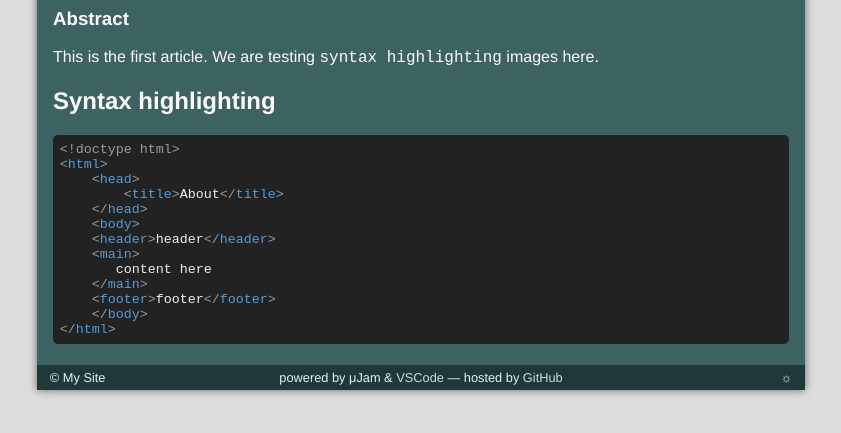
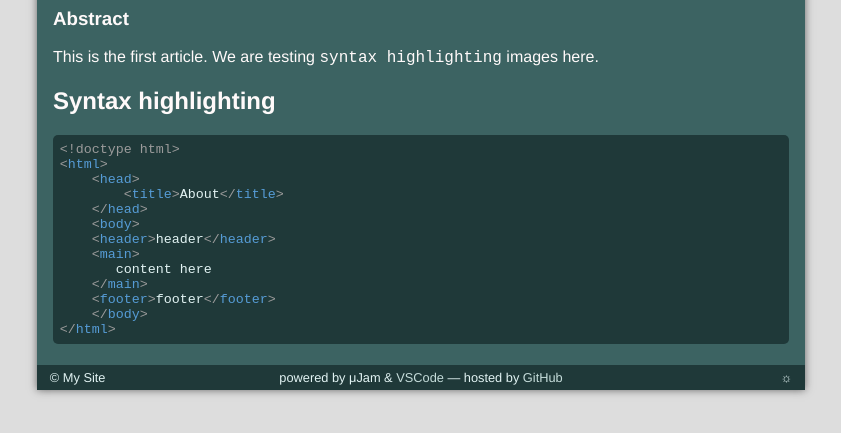
Before and after one commit to goessner/microjam-simple, a website: page docs/one.html in a window 1280 px wide. Shown: the part 79-512 px from the top of the page, without its empty margins (219-1060 px from the left). Drawn offline with nearby package versions, Linux system fonts and the light colour scheme.

Commit message:
Version 0.2.0

```diff
--- a/docs/theme/styles.css
+++ b/docs/theme/styles.css
@@ -1,8 +1,8 @@
 :root {
     --color-footer: #e2f3f3;
     --bgcol-footer: #1f3939;
-    --color-code: #eee;
-    --bgcol-code: #222;
+    --color-code: #e2f3f3;
+    --bgcol-code: #1f3939;
     --color-shade: #666;
 }
 
```
